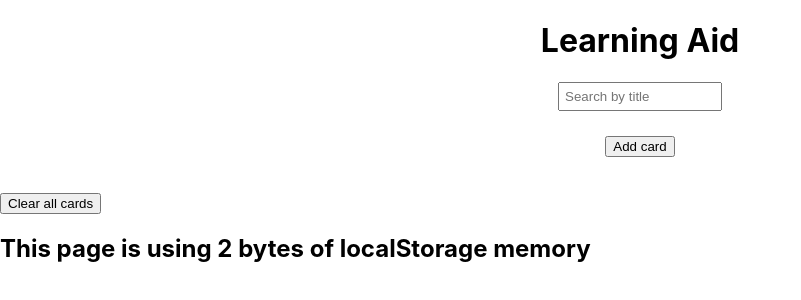
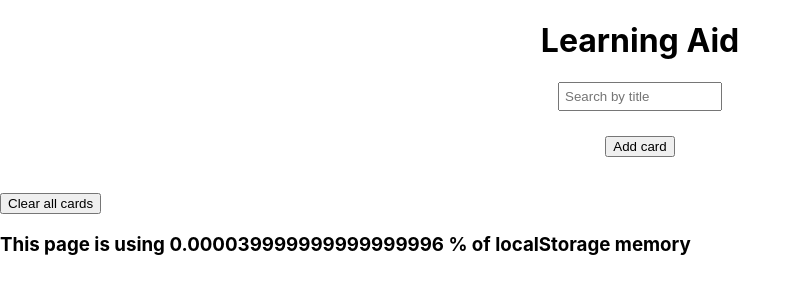
Before and after one commit to Dukewendo/learningaid, a React (Create React App) app: page / in a window 1280 px wide. Shown: the top 300 px of the page, without its empty margins (0-801 px from the left). Built offline with nearby package versions, Linux system fonts and the light colour scheme.

Commit message:
updating localstorage after del

```diff
--- a/src/components/Learninghome.jsx
+++ b/src/components/Learninghome.jsx
@@ -54,7 +54,10 @@ export default function Learninghome() {
       <Allcards cardData={filteredCards} />
 
       <button onClick={handlebuttonClick}>Clear all cards</button>
-      <h2>This page is using {storageSize} bytes of localStorage memory</h2>
+      <h3>
+        This page is using {(storageSize / 5000000) * 100} % of localStorage
+        memory
+      </h3>
     </>
   );
 }
--- a/src/components/Singlecard.jsx
+++ b/src/components/Singlecard.jsx
@@ -16,6 +16,14 @@ export default function Singlecard(props) {
     return <div className="no-card">Not found</div>;
   }
 
+function handleClick() {
+  const existingData = JSON.parse(localStorage.getItem("session"));
+  existingData.splice(cardtitle.indexOf, 1)
+  localStorage.setItem("session", JSON.stringify(existingData))
+  navigate(-1)
+}
+
+
   return (
     <div className="single-card-container">
       <Header />
@@ -24,6 +32,7 @@ export default function Singlecard(props) {
         <div className="card-category">Category: {card.cardcategory}</div>
         <div className="card-note">Notes: {card.cardnote} </div>
       </div>
+      <button onClick={handleClick}>delete card</button>
     </div>
   );
 }
```
